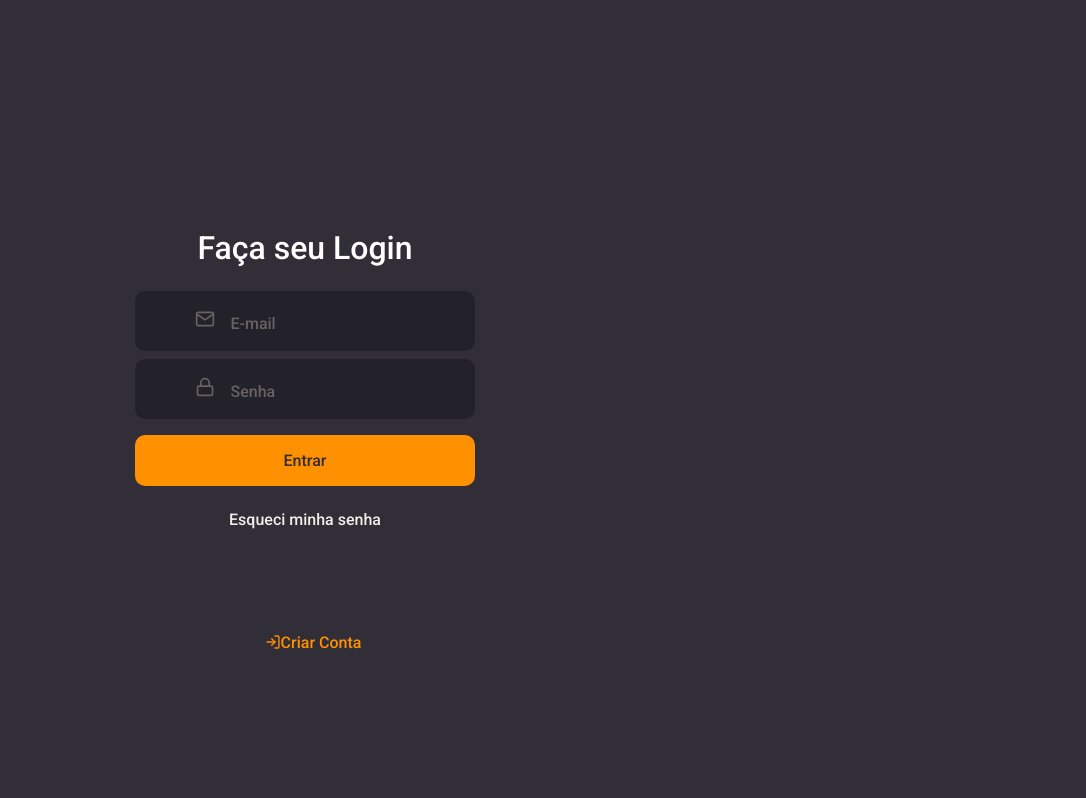
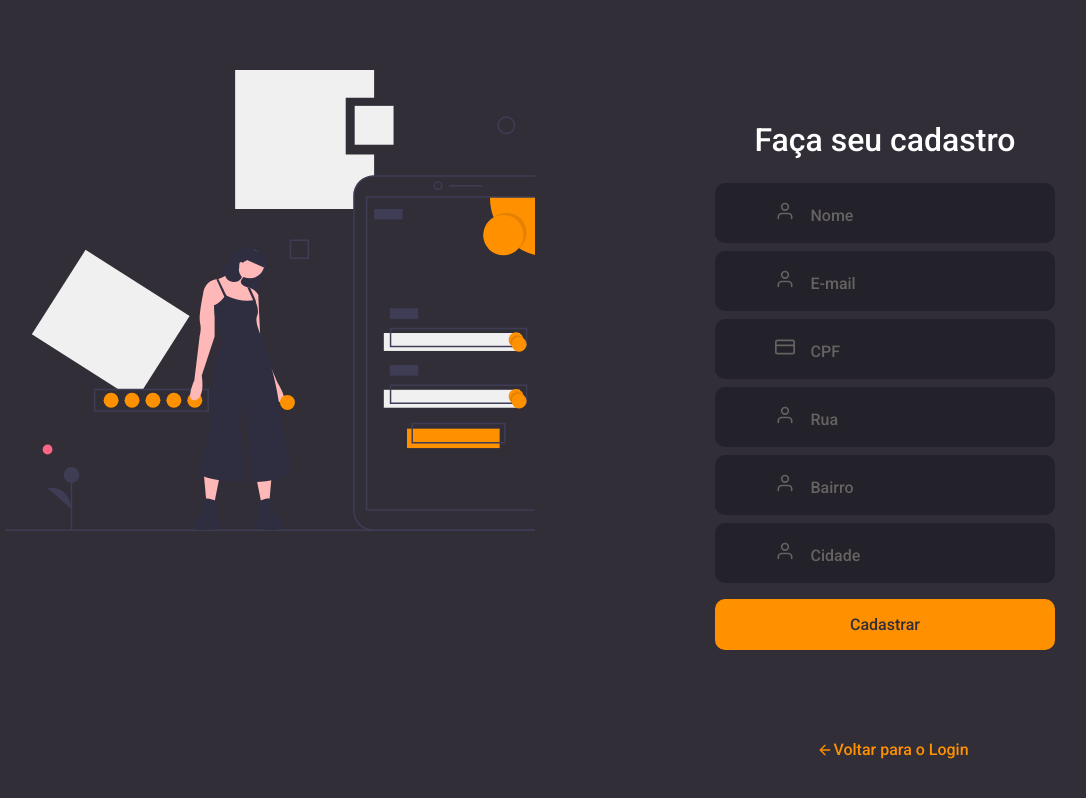
Before and after one commit to helenapaixao/desafio-vaga-frontend, a React (Create React App) app: page / in a window 1280 px wide. Shown: the whole page, without its empty margins (45-1131 px from the left). Built offline with nearby package versions, Linux system fonts and the light colour scheme.

Commit message:
add page signup

```diff
--- a/src/App.tsx
+++ b/src/App.tsx
@@ -1,13 +1,14 @@
 import React from "react";
 
 import SignIn from './pages/SignIn'
+import SignUp from './pages/SignUp'
 import GlobalStyle from './styles/global'
 
 
 function App() {
     return (
         <>
-        <SignIn/>
+        <SignUp/>
         <GlobalStyle/>
         </>
     )
--- a/src/pages/SignIn/index.tsx
+++ b/src/pages/SignIn/index.tsx
@@ -1,5 +1,5 @@
 import React from 'react';
-import {Container,Content} from './styles'
+import {Container,Content, Background} from './styles'
 import {FiLogIn, FiMail, FiLock} from 'react-icons/fi';
 
 import Input from '../../components/Input';
@@ -7,6 +7,7 @@
 
 const SignIn: React.FC = () => (
 <Container>
+
     <Content>
         {/* <img src={}> */}
             <form>
@@ -16,11 +17,14 @@
                <Button type="submit">Entrar</Button>
                <a href="forgot">Esqueci minha senha</a>
             </form>
-            <a href="forgot">
+            <a href="/SignUp">
                 <FiLogIn/>
                 Criar Conta
             </a>
     </Content>
+    <Background/>
+
+
 </Container>
 );
 
--- a/src/pages/SignIn/styles.ts
+++ b/src/pages/SignIn/styles.ts
@@ -1,18 +1,28 @@
 import styled from 'styled-components';
 
-import {shade} from 'polished';
-
+import { shade } from 'polished';
+import signBackgroundImg from '../../assets/sign-in-background.svg';
 
 export const Container = styled.div`
     height: 100vh;
-display:flex;
+    display: flex;
     align-items: stretch;
-
 `;
 
+export const Background = styled.div`
+    flex: 1;
+    background: url(${signBackgroundImg}) no-repeat;
+    background-size: cover;
+    margin-top: 70px;
+    background-size: 600px;
+
+    svg {
+      background-size: 16px;
+    }
+`;
 
 export const Content = styled.div`
-display:flex;
+    display: flex;
     place-content: center;
     flex-direction: column;
     align-items: center;
@@ -25,40 +35,37 @@
         text-align: center;
 
         h1 {
-        margin-bottom: 24px
+            margin-bottom: 24px;
         }
 
         a {
             color: #f4ede8;
-        display:block;
-        margin-top:24px;
-        text-decoration:none;
-        transition:color 0.2s;
+            display: block;
+            margin-top: 24px;
+            text-decoration: none;
+            transition: color 0.2s;
 
             &:hover {
-            color: ${shade(0.2,'#F4EDE8')};
+                color: ${shade(0.2, '#F4EDE8')};
             }
-
         }
-
     }
 
     > a {
         color: #ff9000;
-    display:block;
-    margin-top: 24px;
+        display: block;
+        margin-top: 10px;
         text-decoration: none;
         transition: color 0.2s;
-    display:flex;
-    align-items:center;
+        display: flex;
+        align-items: center;
 
         &:hover {
-        color: ${shade(0.2, "#ff9000")}
+            color: ${shade(0.2, '#ff9000')};
         }
 
         svg {
             margin-left: 16px;
         }
     }
-
 `;
--- a/src/pages/SignUp/index.tsx
+++ b/src/pages/SignUp/index.tsx
@@ -1,7 +1,39 @@
 import React from 'react';
+import { Container, Content, Background } from './styles';
+import {
+    FiUser,
+    FiMail,
+    FiLock,
+    FiCreditCard,
+    FiArrowLeft,
+} from 'react-icons/fi';
 
+import Input from '../../components/Input';
+import Button from '../../components/Button';
 
-const SignUp: React.FC = () => <h1>SignUp</h1>
+const SignUp: React.FC = () => (
+    <Container>
+        <Background />
+        <Content>
+        <form>
+            <h1>Faça seu cadastro</h1>
+            <Input name="name" icon={FiUser} placeholder="Nome" />
+            <Input name="email" icon={FiUser} placeholder="E-mail" />
+            <Input name="cpf" icon={FiCreditCard} placeholder="CPF" />
+            <Input name="cep" icon={FiUser} placeholder="Rua" />
+            <Input name="bairro" icon={FiUser} placeholder="Bairro" />
+            <Input name="city" icon={FiUser} placeholder="Cidade" />
+            <Button type="submit">Cadastrar</Button>
+        </form>
 
+        <a href="forgot">
+            <FiArrowLeft />
+            Voltar para o Login
+        </a>
+
+        </Content>
+
+    </Container>
+);
 
 export default SignUp;
--- a/src/pages/SignUp/styles.ts
+++ b/src/pages/SignUp/styles.ts
@@ -1 +1,72 @@
 import styled from 'styled-components';
+
+import { shade } from 'polished';
+import signUpBackgroundImg from '../../assets/sign-up-background.svg';
+
+export const Container = styled.div`
+    height: 100vh;
+    display: flex;
+    align-items: stretch;
+`;
+
+export const Background = styled.div`
+    flex: 1;
+    background: url(${signUpBackgroundImg}) no-repeat;
+    background-size: cover;
+    margin-top: 70px;
+    background-size: 600px;
+    margin-left: 50px;
+
+    svg {
+      background-size: 16px;
+    }
+`;
+
+export const Content = styled.div`
+    display: flex;
+    place-content: center;
+    flex-direction: column;
+    align-items: center;
+    width: 100%;
+    max-width: 700px;
+
+    form {
+        margin: 80px 0;
+        width: 340px;
+        text-align: center;
+
+        h1 {
+            margin-bottom: 24px;
+        }
+
+        a {
+            color: #f4ede8;
+            display: block;
+            margin-top: 24px;
+            text-decoration: none;
+            transition: color 0.2s;
+
+            &:hover {
+                color: ${shade(0.2, '#F4EDE8')};
+            }
+        }
+    }
+
+    > a {
+        color: #ff9000;
+        display: block;
+        margin-top: 10px;
+        text-decoration: none;
+        transition: color 0.2s;
+        display: flex;
+        align-items: center;
+
+        &:hover {
+            color: ${shade(0.2, '#ff9000')};
+        }
+
+        svg {
+            margin-left: 16px;
+        }
+    }
+`;
--- a/src/routes/index.tsx
+++ b/src/routes/index.tsx
@@ -9,7 +9,7 @@
 const Routes: React.FC = () => (
     <Switch>
         <Route path="/" exact component={SignIn} />
-        <Route path="/signup" component={SignUp} />
+        <Route path="/SignUp" component={SignUp} />
         <Route path="/dashboard" component={Dashboard} />
     </Switch>
 );
```
Also changed, not shown: src/assets/sign-in-background.svg (added), src/assets/sign-up-background.svg (added). Lines whose indentation alone changed are shown as unchanged.
